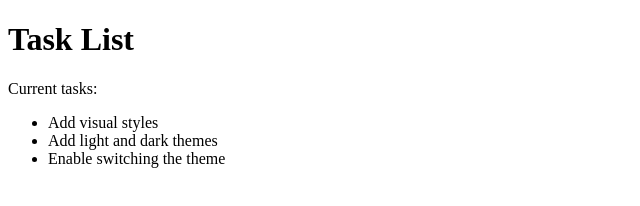
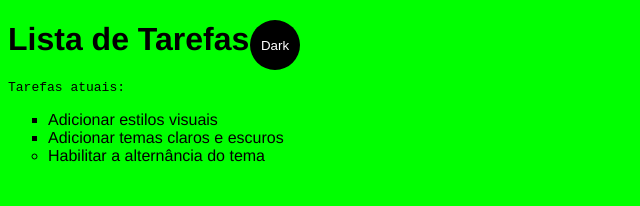
Before and after one commit to SamiraCas/Exerc-cio-Adicionar-interatividade-com-JavaScript, a plain HTML site: page index.html in a window 1280 px wide. Shown: the whole page, without its empty margins (0-640 px from the left). Drawn offline with Linux system fonts and the light colour scheme.

Commit message:
trocando as frases

```diff
--- a/index.html
+++ b/index.html
@@ -4,16 +4,20 @@
     <meta charset="utf-8">
     <meta http-equiv="X-UA-Compatible" content="IE=edge">
     <meta name="viewport" content="width=device-width, initial-scale=1.0">
-    <link rel="stylesheet" href="main.css">
+    <link rel="stylesheet" href="./style.css">
     <title>Simple website</title>
   </head>
-  <body>
-    <h1>Task List</h1>
-    <p id="msg">Current tasks:</p>
+  <body class="light-theme">
+    <h1>Lista de Tarefas</h1>
+    <p id="msg">Tarefas atuais:</p>
     <ul>
-      <li class="list">Add visual styles</li>
-      <li class="list">Add light and dark themes</li>
-      <li>Enable switching the theme</li>
+      <li class="list">Adicionar estilos visuais</li>
+      <li class="list">Adicionar temas claros e escuros</li>
+      <li>Habilitar a alternância do tema</li>
     </ul>
+    <div>
+      <button class="btn">Dark</button>
+    </div>
+    <script src="app.js"></script>
   </body>
 </html>
```
